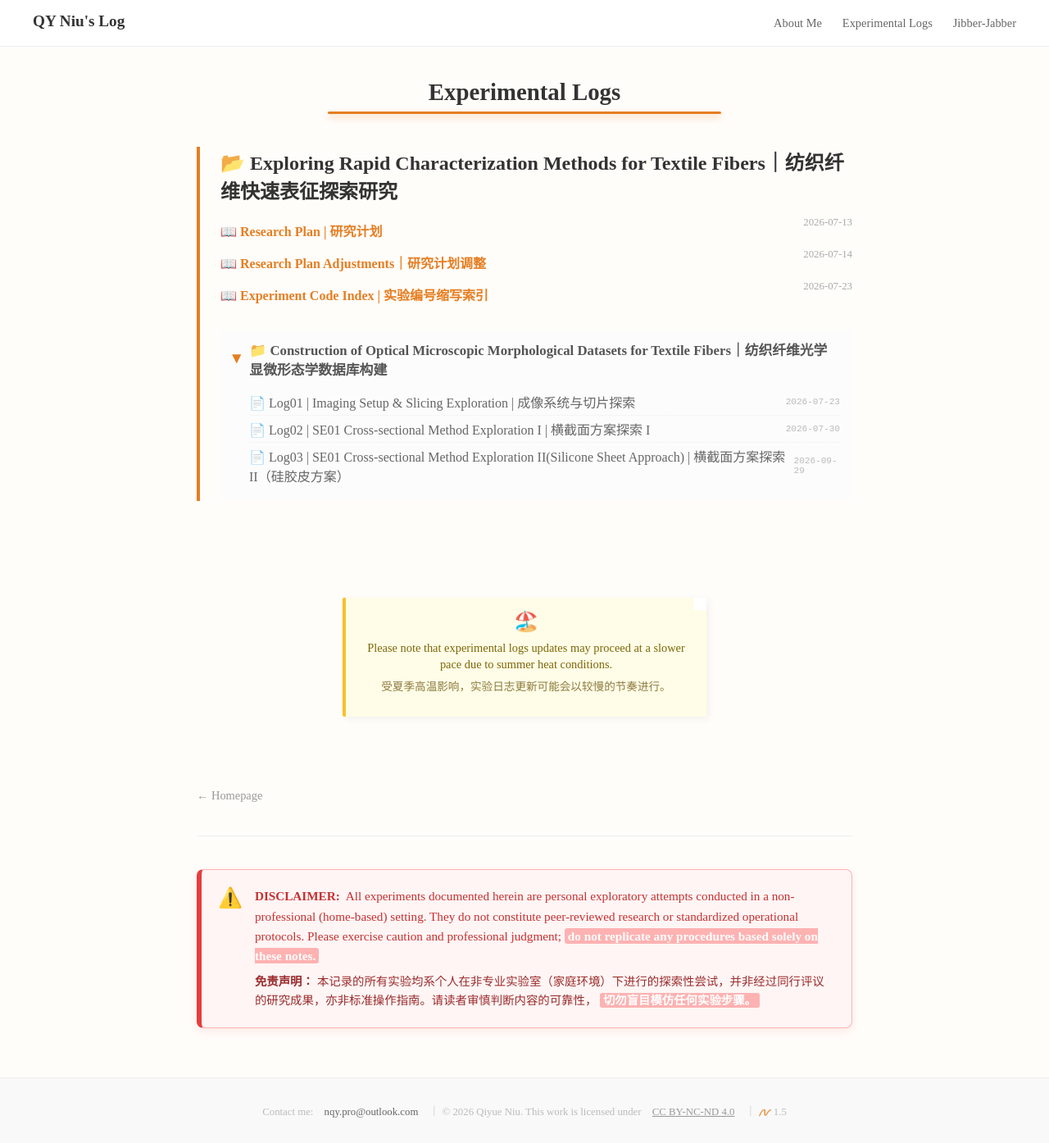
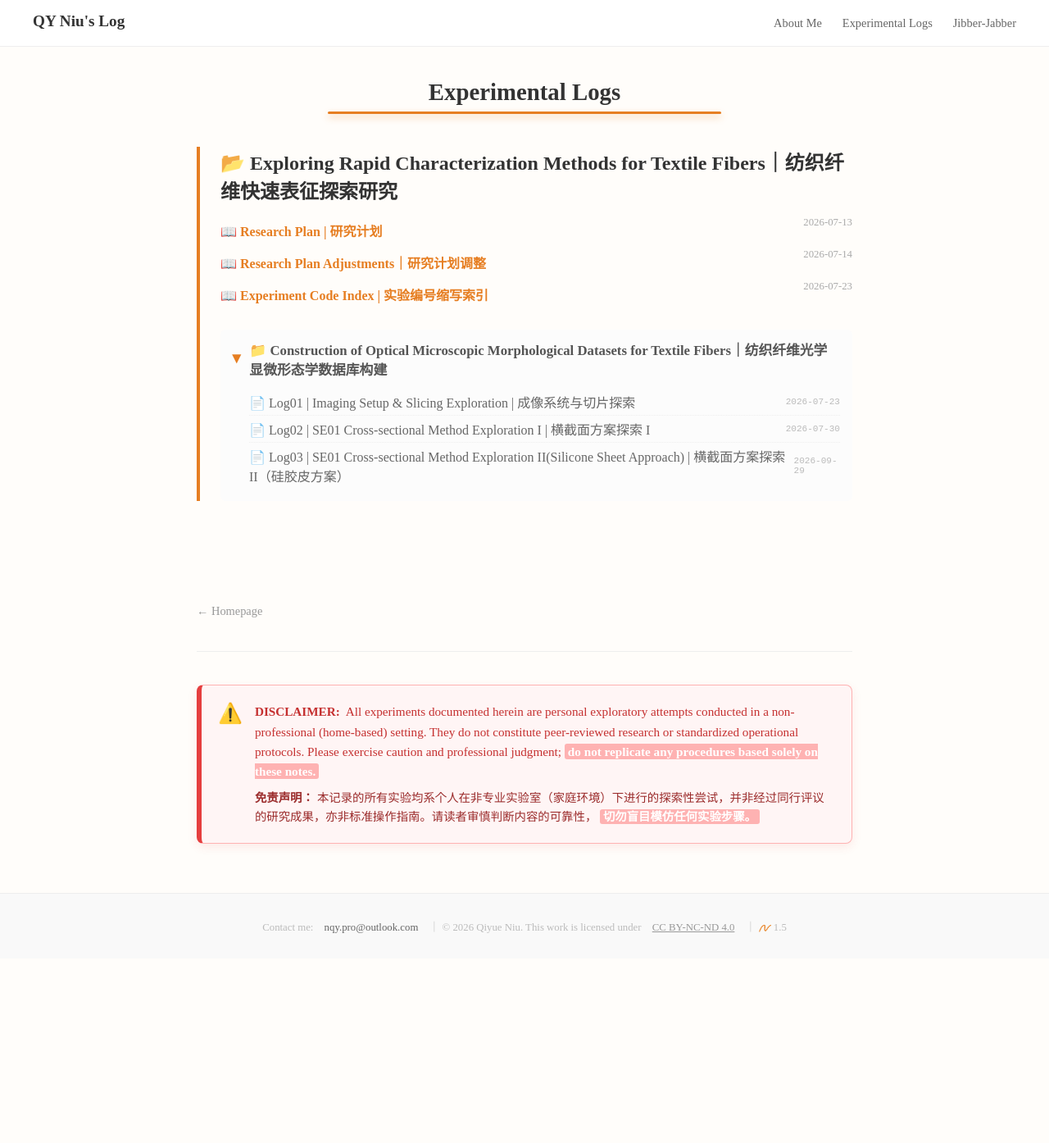
Before and after one commit to nqy-exp/nqy-exp.github.io, a Jekyll site: the page built from _projects/index.md, in a window 1280 px wide and 1394 px high. Shown: the whole window at 82% size. Built offline with Jekyll 4.4.1, drawn with Linux system fonts in a browser that asks for light colours.

Commit message:
update project index
hidden note

```diff
--- a/_projects/index.md
+++ b/_projects/index.md
@@ -306,14 +306,16 @@ permalink: /projects/
 
 <br>
 
+
 <!-- 【提示便签】 -->
-<div class="construction-note">
+<div class="construction-note" hidden>
   <div class="note-content">
     <span class="note-icon">🏖️</span>
     <p class="note-text">Please note that experimental logs updates may proceed at a slower pace due to summer heat conditions.</p>
     <p class="note-text-zh">受夏季高温影响，实验日志更新可能会以较慢的节奏进行。</p>
   </div>
 </div>
+
 
 <br>
 
```
